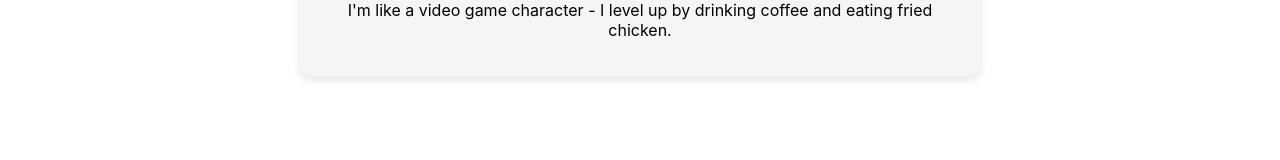
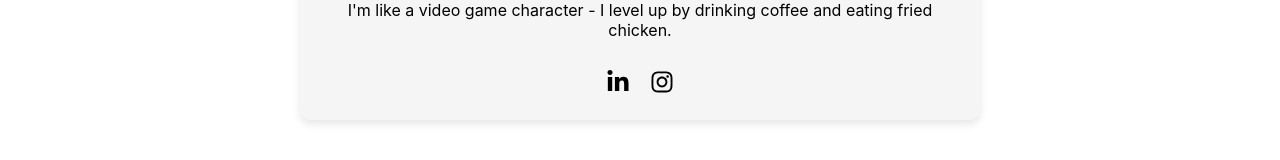
Before and after one commit to arnav149/ak-portfolio, a React (Create React App) app: page /#/ in a window 1280 px wide. Shown: the part 322-482 px from the top of the page. Built offline with nearby package versions, Linux system fonts and the light colour scheme.

Commit message:
add icons

```diff
--- a/package.json
+++ b/package.json
@@ -9,6 +9,7 @@
     "@testing-library/user-event": "^13.5.0",
     "react": "^18.2.0",
     "react-dom": "^18.2.0",
+    "react-icons": "^4.12.0",
     "react-router-dom": "^6.19.0",
     "react-scripts": "5.0.1",
     "web-vitals": "^2.1.4"
--- a/src/AboutMe.css
+++ b/src/AboutMe.css
@@ -30,3 +30,18 @@
   width: 50%;
   margin: auto;
 }
+
+.social-icons {
+  text-align: center;
+  margin-top: 30px;
+}
+
+.social-icons a {
+  margin: 0 10px;
+  font-size: 24px;
+  color: #000;
+}
+
+.social-icons a:hover {
+  color: #0077b5;
+}
--- a/src/AboutMe.js
+++ b/src/AboutMe.js
@@ -1,5 +1,6 @@
 import React from "react";
 import "./AboutMe.css";
+import { FaInstagram, FaLinkedinIn } from "react-icons/fa";
 
 const AboutMe = () => {
   return (
@@ -13,6 +14,22 @@ const AboutMe = () => {
           I'm like a video game character - I level up by drinking coffee and
           eating fried chicken.
         </p>
+        <div className="social-icons">
+          <a
+            href="https://www.linkedin.com/in/arnav-kasturia/"
+            target="_blank"
+            rel="noopener noreferrer"
+          >
+            <FaLinkedinIn />
+          </a>
+          <a
+            href="https://www.instagram.com/kasturiaarnav/"
+            target="_blank"
+            rel="noopener noreferrer"
+          >
+            <FaInstagram />
+          </a>
+        </div>
       </div>
     </div>
   );
```
Also changed, not shown: 1 other file (tests, documents, lock files or other folders).
